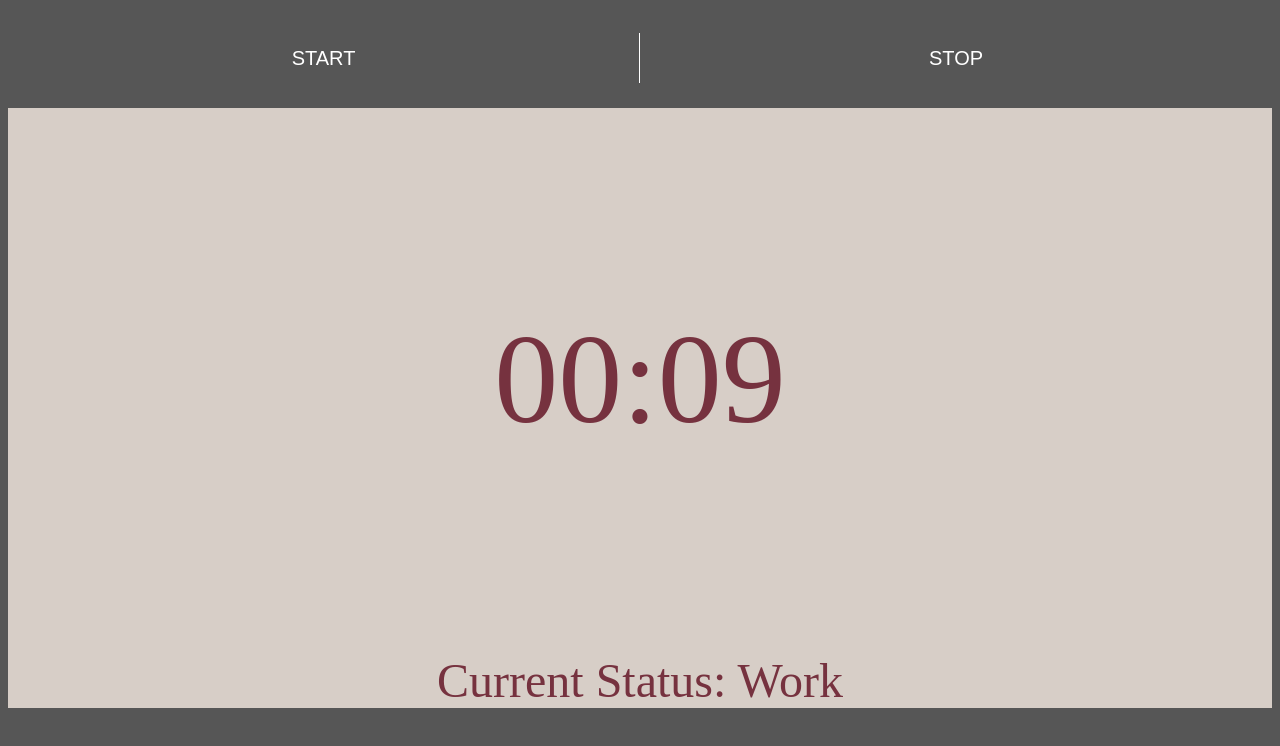
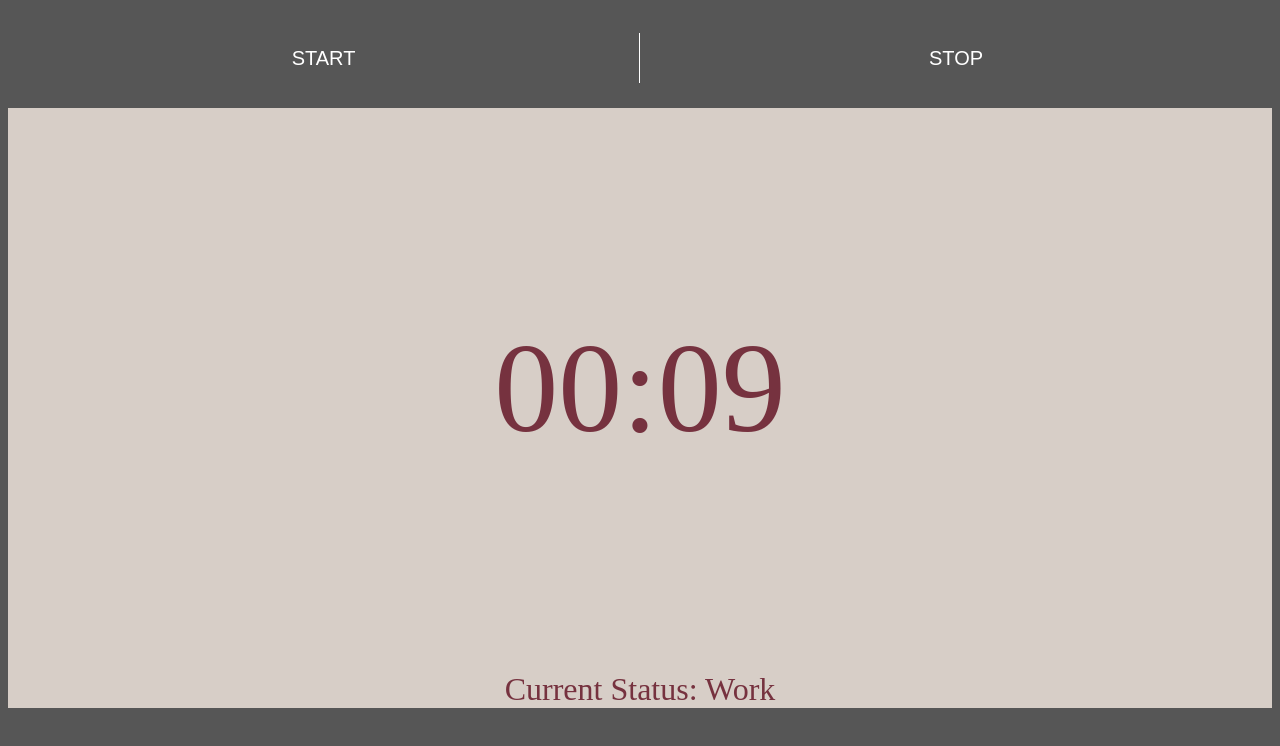
Before and after one commit to StevieChat/pomodoro, a plain HTML site: page index.html in a window 1280 px wide. Both pictures are taken after a click on the button "START". Drawn offline with Linux system fonts and the light colour scheme.

Commit message:
status is now correctly displayed for each cycle

```diff
--- a/pomodoro.css
+++ b/pomodoro.css
@@ -34,7 +34,7 @@ body, html{
 }
 
 #status{
-    font-size: 300%;
+    font-size: 200%;
 }
 
 .btn{
--- a/pomodoro.js
+++ b/pomodoro.js
@@ -22,10 +22,10 @@ function startTimer(){
 
     if(timerStopped){
 
-       displayCurrentStatus(currentStatus);
-
        timerStopped = false;
        countdown = setInterval(function(){
+
+            displayCurrentStatus(currentStatus);
 
             mins = parseInt(timer/60);
             seconds = parseInt(timer%60);
@@ -40,6 +40,7 @@ function startTimer(){
                 counter++;
                 if(counter % 2 == 0){
                     timer = workDuration;
+                    currentStatus = "work";
                 }
                 else{
                     timer = (counter + 1) % 8 == 0 ? longBreakDuration : breakDuration;
```
